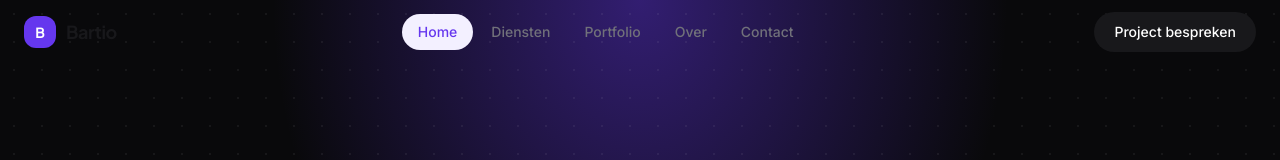
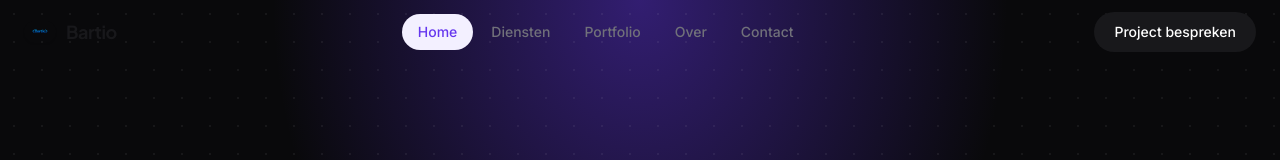
Before and after one commit to BartMimo/bartio, a Next.js app: page / in a window 1280 px wide. Shown: the top 160 px of the page. Built offline with nearby package versions, Linux system fonts and the light colour scheme.

Commit message:
Add logo image to header, footer, and favicon
Replace placeholder "B" icon with logobartio.png in Header and Footer.
Set logobartio.png as the site favicon and Apple touch icon.

Co-Authored-By: Claude Sonnet 4.6 <noreply@anthropic.com>

```diff
--- a/app/layout.tsx
+++ b/app/layout.tsx
@@ -51,6 +51,10 @@ export const metadata: Metadata = {
     description:
       "Bartio ontwerpt en bouwt websites, webshops en mobiele apps voor merken en ondernemers die kwaliteit en stijl vooropstellen.",
   },
+  icons: {
+    icon: "/logobartio.png",
+    apple: "/logobartio.png",
+  },
   robots: {
     index: true,
     follow: true,
--- a/components/layout/Footer.tsx
+++ b/components/layout/Footer.tsx
@@ -1,4 +1,5 @@
 import Link from "next/link";
+import Image from "next/image";
 
 const footerLinks = {
   diensten: [
@@ -22,9 +23,13 @@ export default function Footer() {
         <div className="grid grid-cols-1 sm:grid-cols-2 md:grid-cols-4 gap-10 md:gap-12">
           <div className="sm:col-span-2">
             <Link href="/" className="flex items-center gap-2.5 mb-5 w-fit">
-              <div className="w-8 h-8 rounded-xl bg-brand-600 flex items-center justify-center">
-                <span className="text-white font-bold text-sm font-display">B</span>
-              </div>
+              <Image
+                src="/logobartio.png"
+                alt="Bartio"
+                width={32}
+                height={32}
+                className="rounded-xl"
+              />
               <span className="font-display font-bold text-white text-lg tracking-tight">
                 Bartio
               </span>
--- a/components/layout/Header.tsx
+++ b/components/layout/Header.tsx
@@ -4,6 +4,7 @@ import { useState, useEffect } from "react";
 import { usePathname, useRouter } from "next/navigation";
 import { motion, AnimatePresence } from "framer-motion";
 import { Menu, X } from "lucide-react";
+import Image from "next/image";
 import { cn } from "@/lib/utils";
 
 const navLinks = [
@@ -68,9 +69,13 @@ export default function Header() {
             onClick={(e) => { e.preventDefault(); handleNavClick("/"); }}
             className="flex items-center gap-2.5 group flex-shrink-0"
           >
-            <div className="w-8 h-8 rounded-xl bg-brand-600 flex items-center justify-center shadow-sm group-hover:shadow-md transition-shadow">
-              <span className="text-white font-bold text-sm font-display">B</span>
-            </div>
+            <Image
+              src="/logobartio.png"
+              alt="Bartio"
+              width={32}
+              height={32}
+              className="rounded-xl shadow-sm group-hover:shadow-md transition-shadow"
+            />
             <span className="font-display font-bold text-zinc-900 text-lg tracking-tight">
               Bartio
             </span>
```
Also changed, not shown: public/logobartio.png (added).
